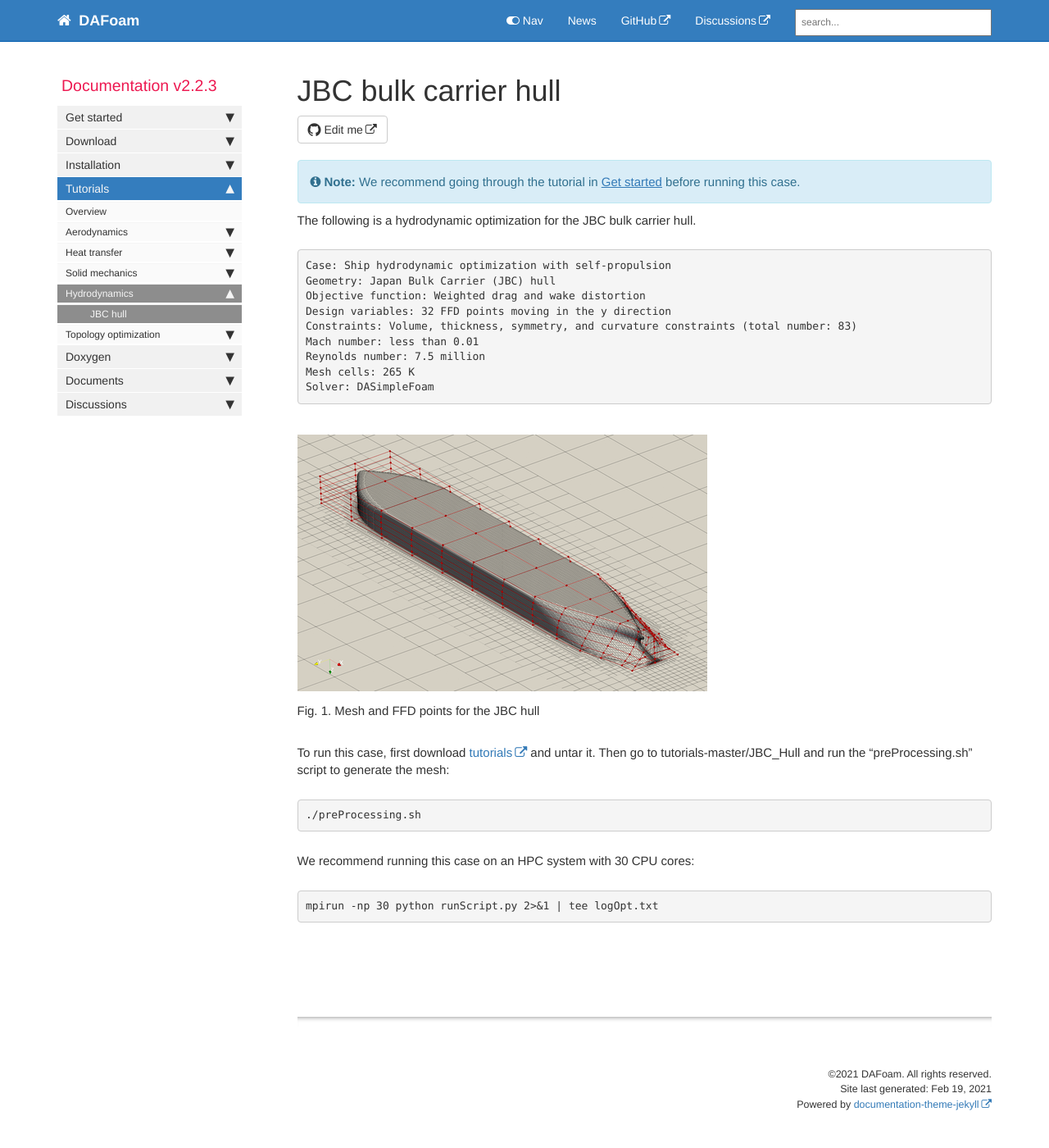
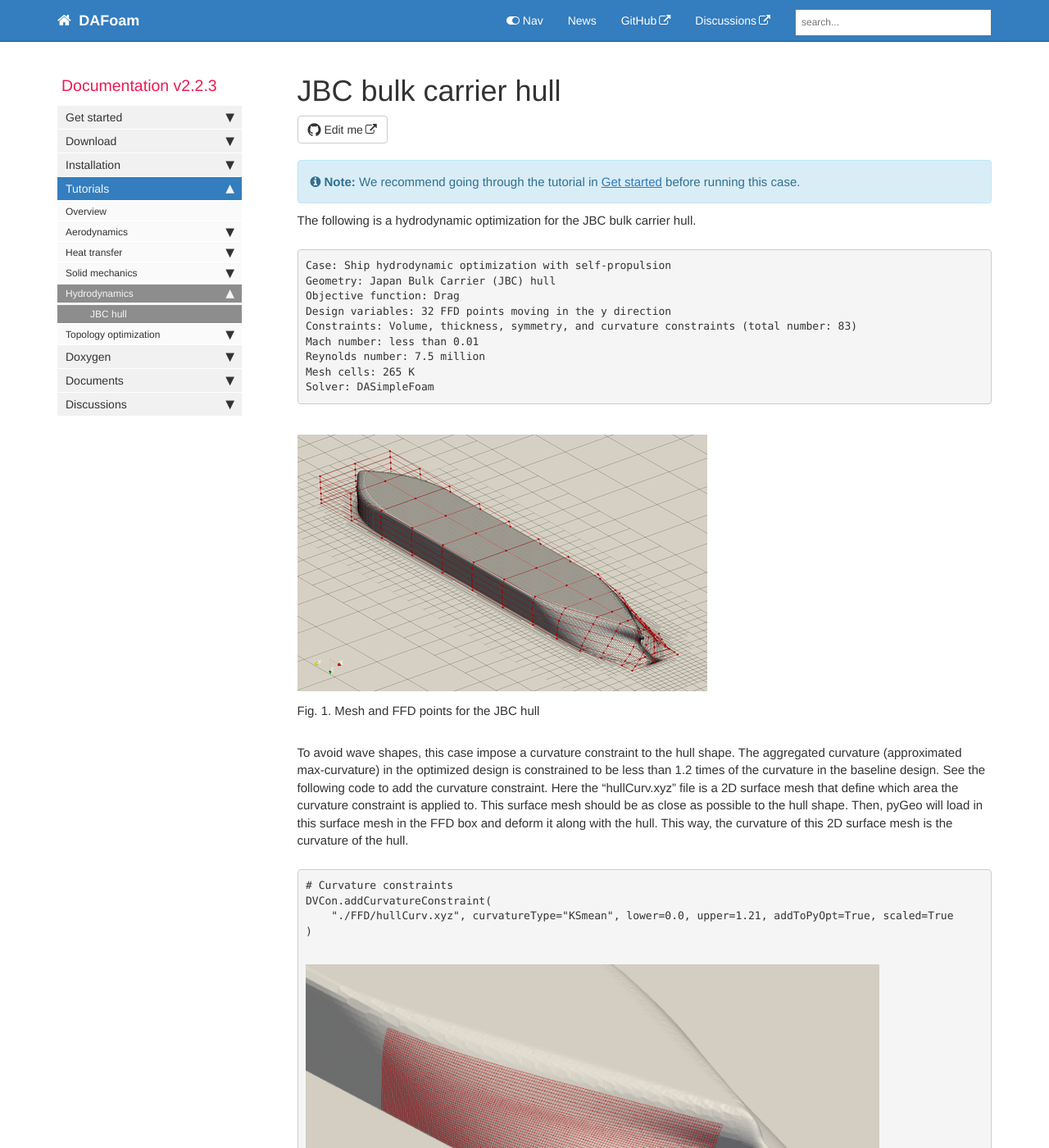
Before and after one commit to DAFoam/DAFoam.github.io, a Jekyll site: the page built from pages/mydoc/mydoc_tutorials_hydro_jbc.md, in a window 1280 px wide and 1400 px high. Shown: the whole window at 82% size. Built offline with Jekyll 4.4.1, drawn with Linux system fonts in a browser that asks for light colours; comment, search, counter and statistics services are not loaded; some of the changed text lies outside the part shown.

Commit message:
content update

```diff
--- a/pages/mydoc/mydoc_tutorials_hydro_jbc.md
+++ b/pages/mydoc/mydoc_tutorials_hydro_jbc.md
@@ -14,7 +14,7 @@ The following is a hydrodynamic optimization for the JBC bulk carrier hull.
 <pre>
 Case: Ship hydrodynamic optimization with self-propulsion
 Geometry: Japan Bulk Carrier (JBC) hull
-Objective function: Weighted drag and wake distortion
+Objective function: Drag
 Design variables: 32 FFD points moving in the y direction
 Constraints: Volume, thickness, symmetry, and curvature constraints (total number: 83)
 Mach number: less than 0.01
@@ -29,7 +29,21 @@ Fig. 1. Mesh and FFD points for the JBC hull
 
 |
 
-To run this case, first download [tutorials](https://github.com/DAFoam/tutorials/archive/master.tar.gz) and untar it. Then go to tutorials-master/JBC_Hull and run the "preProcessing.sh" script to generate the mesh:
+To avoid wave shapes, this case impose a curvature constraint to the hull shape. The aggregated curvature (approximated max-curvature) in the optimized design is constrained to be less than 1.2 times of the curvature in the baseline design. See the following code to add the curvature constraint. Here the "hullCurv.xyz" file is a 2D surface mesh that define which area the curvature constraint is applied to. This surface mesh should be as close as possible to the hull shape. Then, pyGeo will load in this surface mesh in the FFD box and deform it along with the hull. This way, the curvature of this 2D surface mesh is the curvature of the hull.
+
+<pre>
+# Curvature constraints
+DVCon.addCurvatureConstraint(
+    "./FFD/hullCurv.xyz", curvatureType="KSmean", lower=0.0, upper=1.21, addToPyOpt=True, scaled=True
+)
+
+<img src="{{ site.url }}{{ site.baseurl }}/images/tutorials/JBC_curvature.png" width="640" />
+
+Fig. 2. Example of adding curvature constraint. The red mesh is the 2D surface mesh defined hullCurv.xyz.
+
+</pre>
+
+This case requires the IPOPT optimizer and the AD version of DAFoam. To run this case, first download [tutorials](https://github.com/DAFoam/tutorials/archive/master.tar.gz) and untar it. Then go to tutorials-master/JBC_Hull and run the "preProcessing.sh" script to generate the mesh:
 
 <pre>
 ./preProcessing.sh
@@ -41,4 +55,10 @@ We recommend running this case on an HPC system with 30 CPU cores:
 mpirun -np 30 python runScript.py 2>&1 | tee logOpt.txt
 </pre>
 
+This case ran for 40 steps. The drag reduces by 2.1%.
+
+<img src="{{ site.url }}{{ site.baseurl }}/images/tutorials/JBC_movie.gif" width="640" />
+
+Fig. 3. Evolution of hull shape and pressure distribution during the optimization.
+
 {% include links.html %}
```
Also changed, not shown: images/tutorials/JBC_curvature.png (added), 1 other file.
